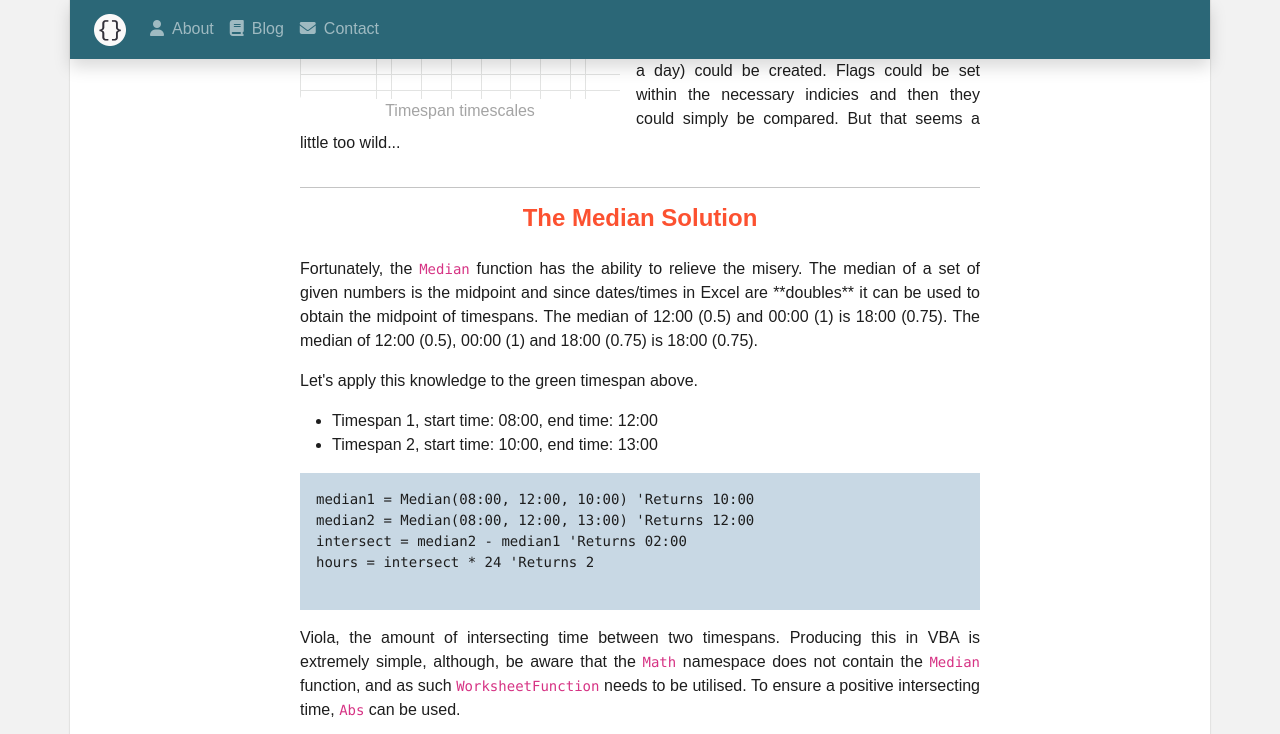
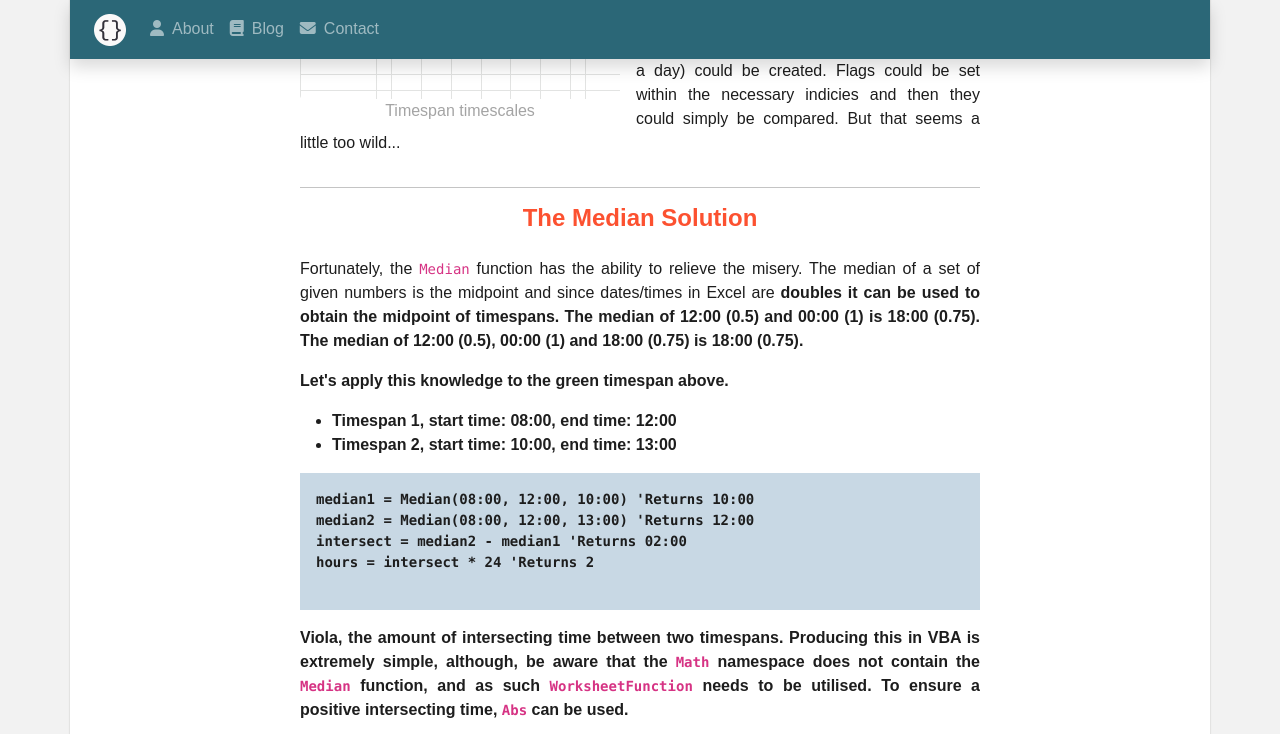
Before and after one commit to onemandan/onemandan.github.io, a Jekyll site: the page built from _posts/2023-02-16-intersecting-timespans.html, in a window 1280 px wide and 1400 px high, scrolled down 1419 px, cut to the strip 0-734 px from the top of the window. Built offline with Jekyll 4.4.1, drawn with Linux system fonts in a browser that asks for light colours; some web fonts are replaced; comment, search, counter and statistics services are not loaded; some of the changed text lies outside the part shown.

```diff
--- a/_posts/2023-02-16-intersecting-timespans.html
+++ b/_posts/2023-02-16-intersecting-timespans.html
@@ -31,7 +31,7 @@ tags:
 <section>
     <h4 class="text-center mb-4">The Median Solution</h4>
 
-    <p>Fortunately, the <code>Median</code> function has the ability to relieve the misery.  The median of a set of given numbers is the midpoint and since dates/times in Excel are **doubles** it can be used to obtain the midpoint of timespans.  The median of 12:00 (0.5) and 00:00 (1) is 18:00 (0.75).  The median of 12:00 (0.5), 00:00 (1) and 18:00 (0.75) is 18:00 (0.75).</p>
+    <p>Fortunately, the <code>Median</code> function has the ability to relieve the misery.  The median of a set of given numbers is the midpoint and since dates/times in Excel are <strong>doubles<strong> it can be used to obtain the midpoint of timespans.  The median of 12:00 (0.5) and 00:00 (1) is 18:00 (0.75).  The median of 12:00 (0.5), 00:00 (1) and 18:00 (0.75) is 18:00 (0.75).</p>
 
     <p>Let's apply this knowledge to the green timespan above.</p>
 
@@ -51,7 +51,7 @@ hours = intersect * 24 'Returns 2
 
     <script src="https://gist.github.com/onemandan/32c62dc8c7abd1ef2d3ea395ae1e9139.js"></script>
 
-    <p>If the timespans do not span midnight, the above solution is enough.  However, this will unfortunately not work as is for timespans that span midnight, due to the fact that once past midnight, the value increments from 0.  In this event, **if the end time is lower than the start time**, then the timespan spans midnight.  The end time can then be incremented by 1, to ensure that it falls on the following day.  Both timespans need to be checked to determine if they span midnight.</p>
+    <p>If the timespans do not span midnight, the above solution is enough.  However, this will unfortunately not work as is for timespans that span midnight, due to the fact that once past midnight, the value increments from 0.  In this event, <strong>if the end time is lower than the start time</strong>, then the timespan spans midnight.  The end time can then be incremented by 1, to ensure that it falls on the following day.  Both timespans need to be checked to determine if they span midnight.</p>
 
     <ul>
         <li>If both timespans span midnight, the end times of both need to be incremented</li>
```
